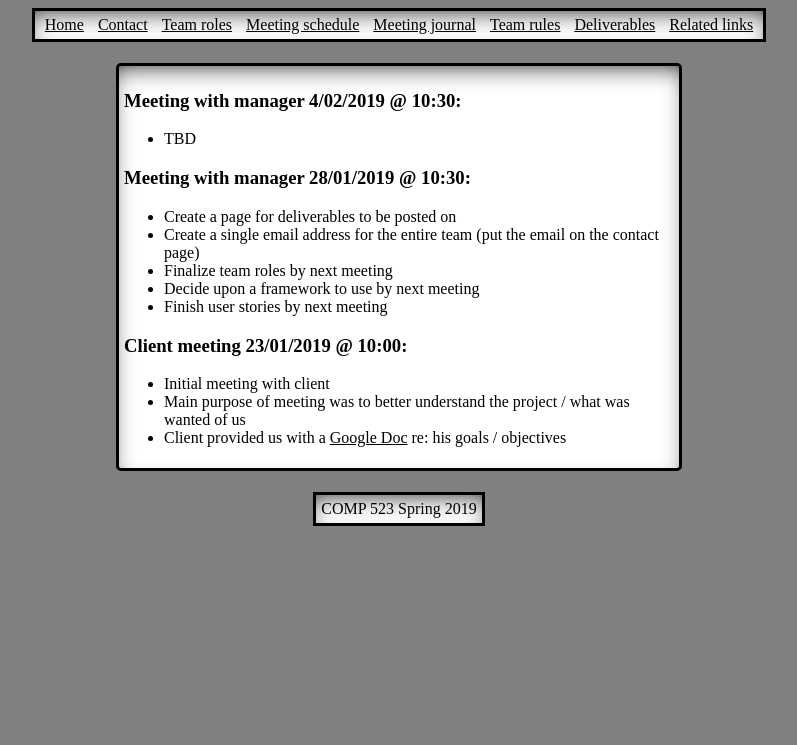
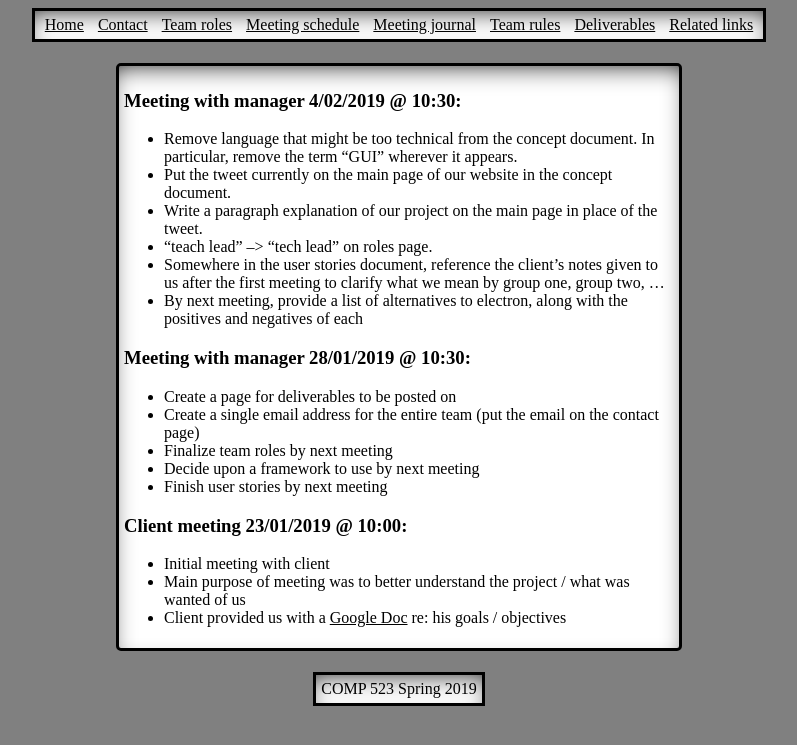
Before and after one commit to jay1723/ObjectDetectionWebsite, a Jekyll site: the page built from meeting-journal.md, in a window 1280 px wide. Shown: the top 745 px of the page, without its empty margins (241-1038 px from the left). Built offline with Jekyll 4.4.1, drawn with Linux system fonts in a browser that asks for light colours.

Commit message:
added boss meeting notes for the day

```diff
--- a/meeting-journal.md
+++ b/meeting-journal.md
@@ -4,7 +4,12 @@ title: Meeting journal
 ---
 
 ### Meeting with manager 4/02/2019 @ 10:30:
-* TBD
+* Remove language that might be too technical from the concept document. In particular, remove the term "GUI" wherever it appears.
+* Put the tweet currently on the main page of our website in the concept document.
+* Write a paragraph explanation of our project on the main page in place of the tweet.
+* "teach lead" --> "tech lead" on roles page.
+* Somewhere in the user stories document, reference the client's notes given to us after the first meeting to clarify what we mean by group one, group two, ...
+* By next meeting, provide a list of alternatives to electron, along with the positives and negatives of each
 
 ### Meeting with manager 28/01/2019 @ 10:30:
 * Create a page for deliverables to be posted on
```
